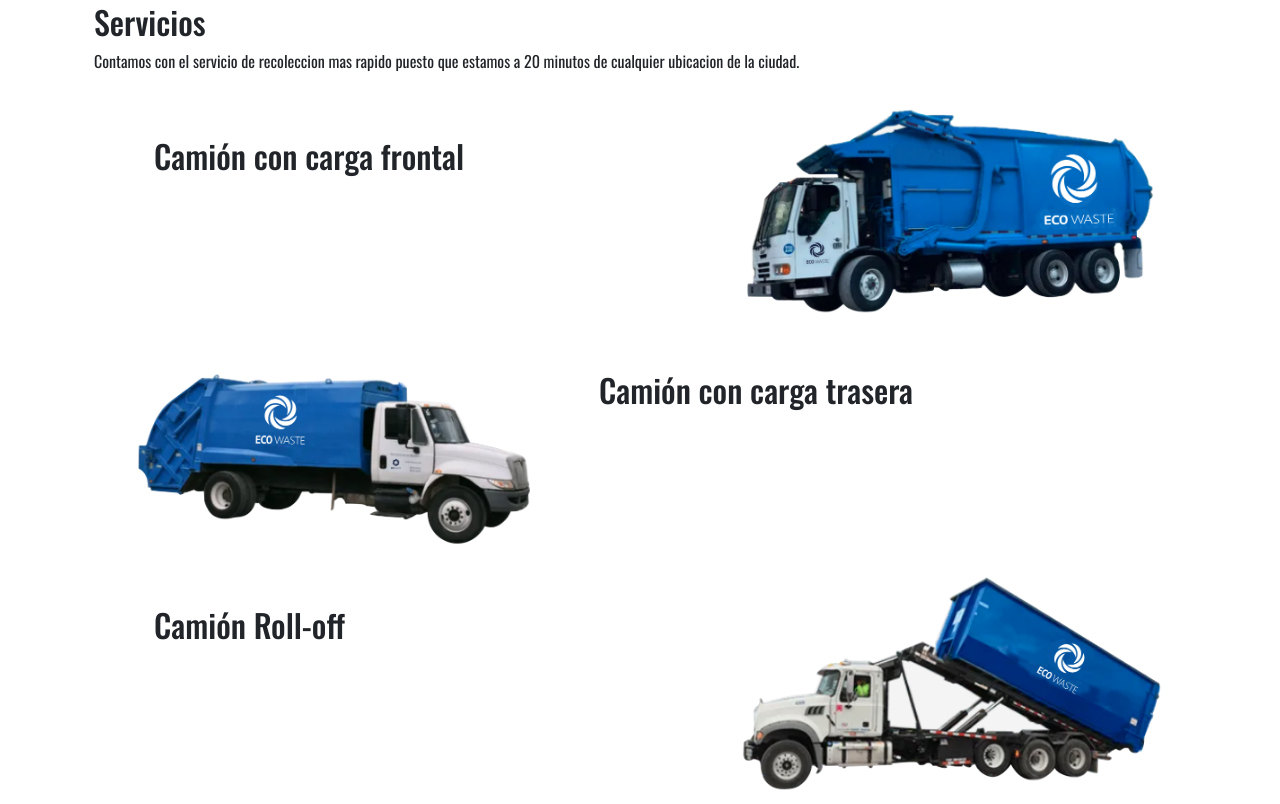
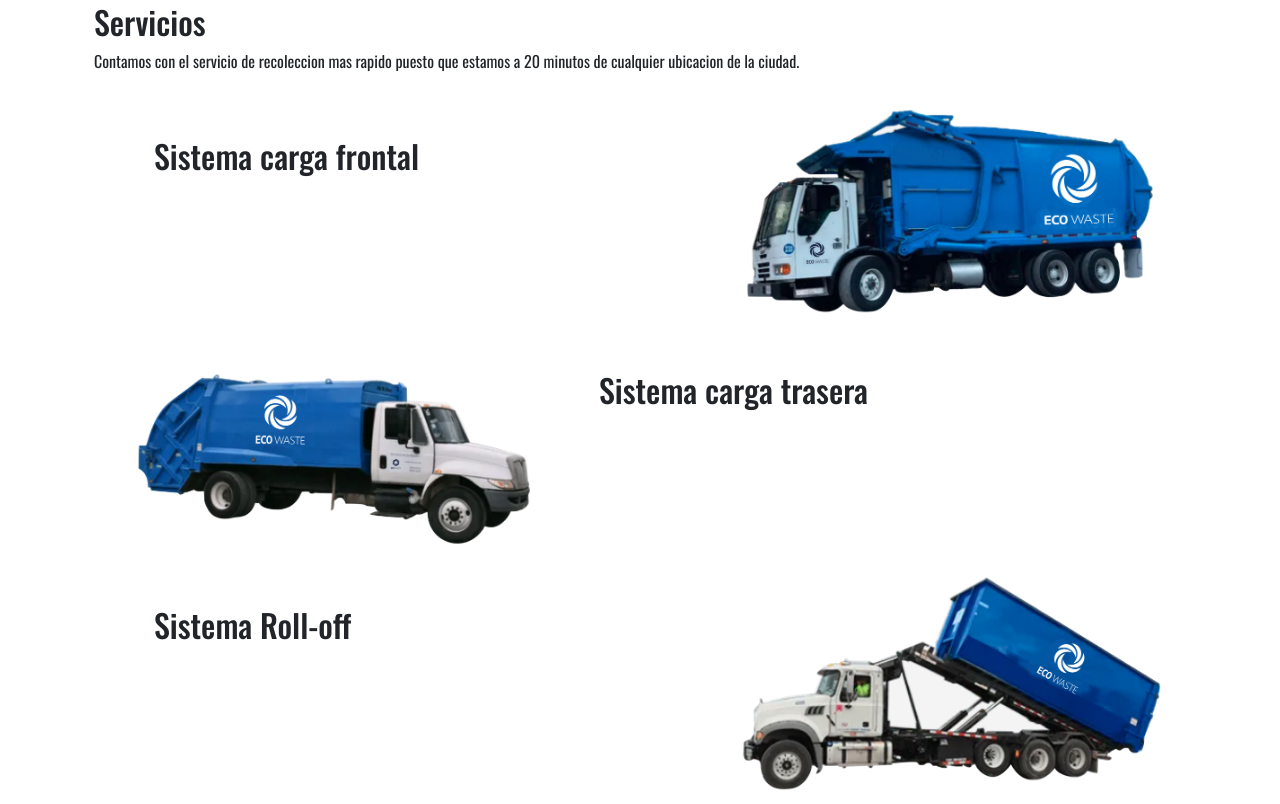
Before and after one commit to BurgosXavier/ecowaste-web, a plain HTML site: page index.html in a window 1280 px wide. Shown: the part 1296-2100 px from the top of the page. Drawn offline with nearby package versions, Linux system fonts and the light colour scheme.

Commit message:
Add files via upload

```diff
--- a/index.html
+++ b/index.html
@@ -85,7 +85,7 @@
       <div class="container">
         <div class="row justify-content-end">
           <div class="col-12 col-md-7 py-5 px-5">
-            <h2>Camión con carga frontal</h2>
+            <h2>Sistema carga frontal</h2>
           </div>
           <div class="col-12 col-md-5">
             <img src="img/camion cf.png" class="img-fluid" alt="" width="500px" height="300px">
@@ -95,7 +95,7 @@
       <div class="container">
         <div class="row justify-content-center">
           <div class="col-12 col-md-7 py-5 px-5 order-md-2 order-lg-2">
-            <h2>Camión con carga trasera</h2>
+            <h2>Sistema carga trasera</h2>
           </div>
           <div class="col-12 col-md-5 order-1">
             <img src="img/camion ct.png"  class="img-fluid" alt="" width="500px" height="300px">
@@ -105,7 +105,7 @@
       <div class="container">
         <div class="row justify-content-end">
           <div class="col-12 col-md-7 py-5 px-5 justify-content-center">
-            <h2>Camión Roll-off</h2>
+            <h2>Sistema Roll-off</h2>
           </div>
           <div class="col-12 col-md-5">
             <img src="img/camion ro.png" class="img-fluid" alt="" width="500px" height="300px">
@@ -135,7 +135,7 @@
     <div class="container">
       <div class="row my-5">
         <h2>Permisos</h2>
-        <p>Lorem ipsum dolor sit amet consectetur, adipisicing elit. Reprehenderit sapiente minima ducimus ipsa voluptatem dolor ea at perferendis hic deserunt! Facere incidunt eum voluptatibus, possimus molestiae iusto omnis. Quisquam, voluptatibus.</p>
+        <p>Contamos con todos los permisos estatales y municipales.</p>
       </div>
     </div>
     <!-- Contacto -->
```
